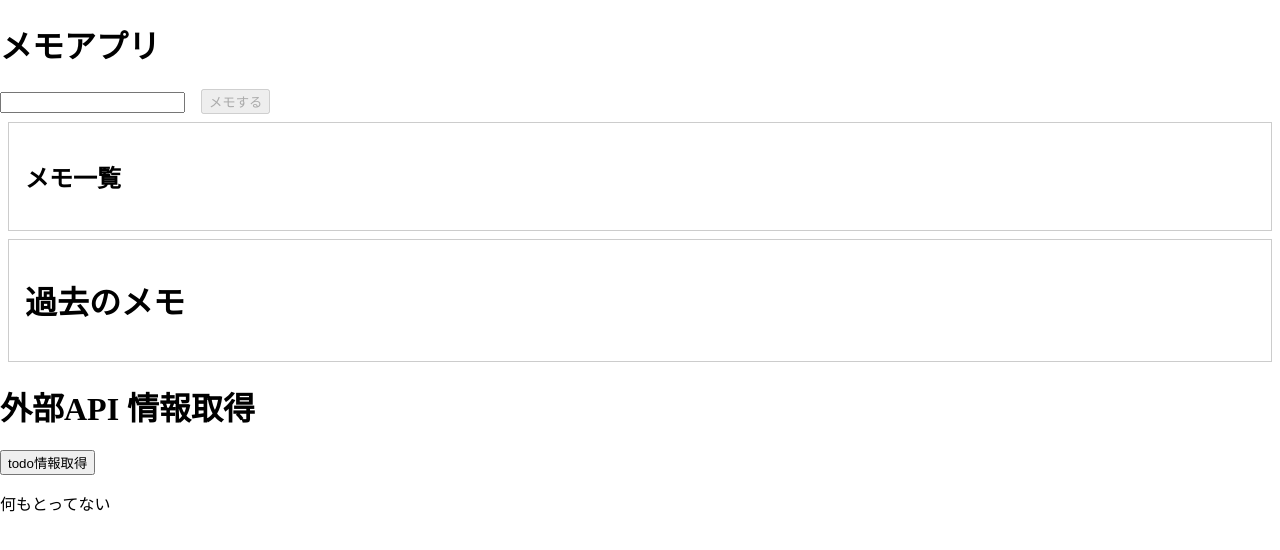
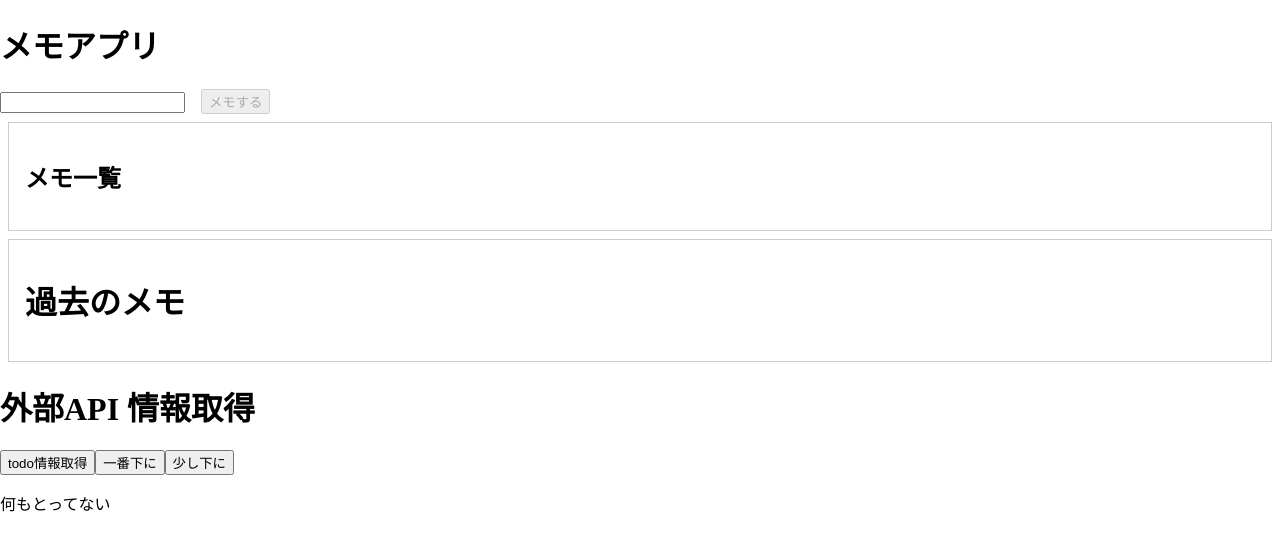
Before and after one commit to kageyamatakumu/react_typescript_memo, a React (Create React App) app in the folder memo/: page / in a window 1280 px wide. Shown: the top 550 px of the page. Built offline with nearby package versions, Linux system fonts and the light colour scheme.

Commit message:
Add: スクロール機能を追加

```diff
--- a/memo/package.json
+++ b/memo/package.json
@@ -10,10 +10,12 @@
     "@types/node": "^16.11.47",
     "@types/react": "^18.0.16",
     "@types/react-dom": "^18.0.6",
+    "@types/react-scroll": "^1.8.4",
     "axios": "^0.27.2",
     "react": "^18.2.0",
     "react-dom": "^18.2.0",
     "react-scripts": "5.0.1",
+    "react-scroll": "^1.8.7",
     "styled-components": "^5.3.5",
     "typescript": "^4.7.4",
     "web-vitals": "^2.1.4"
--- a/memo/src/App.tsx
+++ b/memo/src/App.tsx
@@ -1,5 +1,6 @@
 import React, { ChangeEvent, useState, useContext } from 'react';
 import styled from "styled-components";
+import { animateScroll as scroll } from "react-scroll";
 import './index.css';
 
 // コンポーネント
@@ -57,6 +58,27 @@ export const App = () => {
     setMemos(newMemos);
   }
 
+  // TOPに移動する
+  const onClickTop = (): void => {
+    window.scrollTo({
+      top: 0,
+      behavior: "smooth",
+    });
+  }
+
+  const scrollToTop = () => {
+    scroll.scrollToTop();
+  };
+
+  // Bottomに移動する
+  const scrollToBottom = () => {
+    scroll.scrollToBottom();
+  };
+
+  const scrollToMore = () => {
+    scroll.scrollMore(100);
+  }
+
   // styled-components
   const SButton = styled.button`
     margin-left: 16px;
@@ -73,14 +95,21 @@ export const App = () => {
       <MemoList memos={ memos } onClickDelete={ onClickDelete }/>
       <PastMemo pastMemos={ pastMemos } onClickBuck={ onClickBuck }/>
 
-      <h1>外部API 情報取得</h1>
+      <h1 id="question">外部API 情報取得</h1>
       <button onClick={ onClickFetchTodos }>todo情報取得</button>
-      {todos.length !== 0 ?
-        todos.map((todo) => (
-          <Todos userId={ todo.userId } title={ todo.title } completed={ todo.completed } />
-        ))
+      <button onClick={ scrollToBottom }>一番下に</button>
+      <button onClick={ scrollToMore }>少し下に</button>
+      { todos.length !== 0 ?
+        <div>
+          {todos.map((todo) => (
+            <Todos userId={ todo.userId } title={ todo.title } completed={ todo.completed } />
+          ))}
+          <button onClick = { onClickTop }>TOPに戻す</button>
+          <button onClick = { scrollToTop }>TOPに戻す(ライブラリ使用)</button>
+        </div>
         :
-        <p>何もとってない</p>}
+        <p>何もとってない</p>
+      }
     </>
   )
 
```
Also changed, not shown: 1 other file (tests, documents, lock files or other folders).
